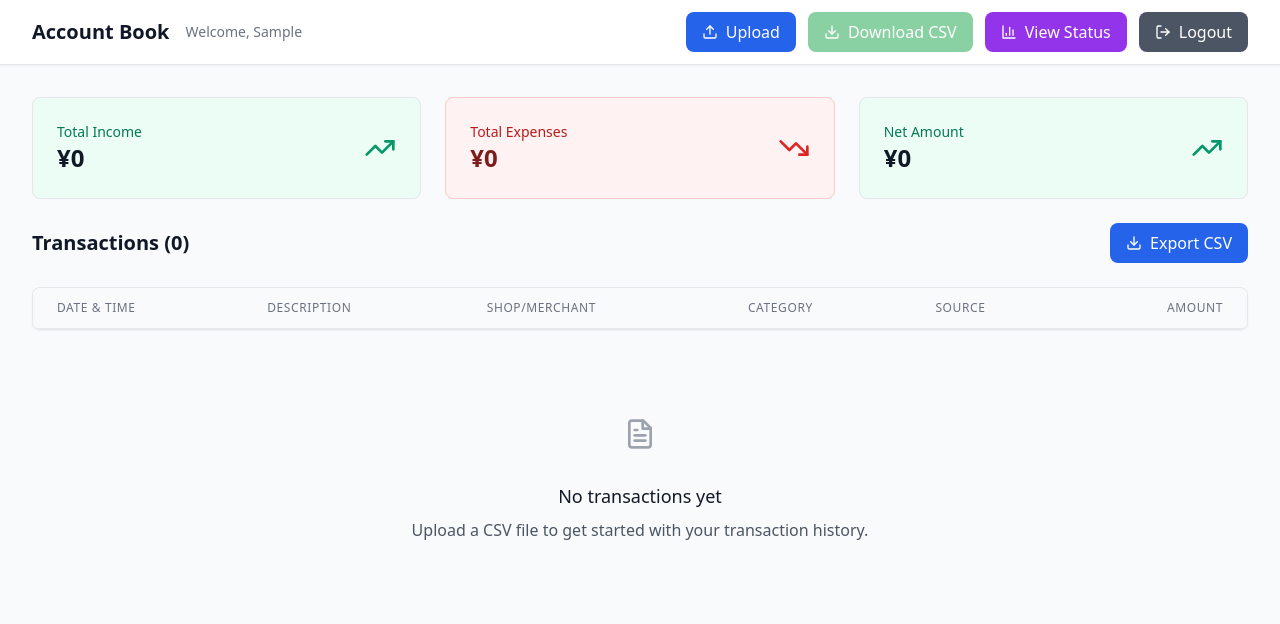
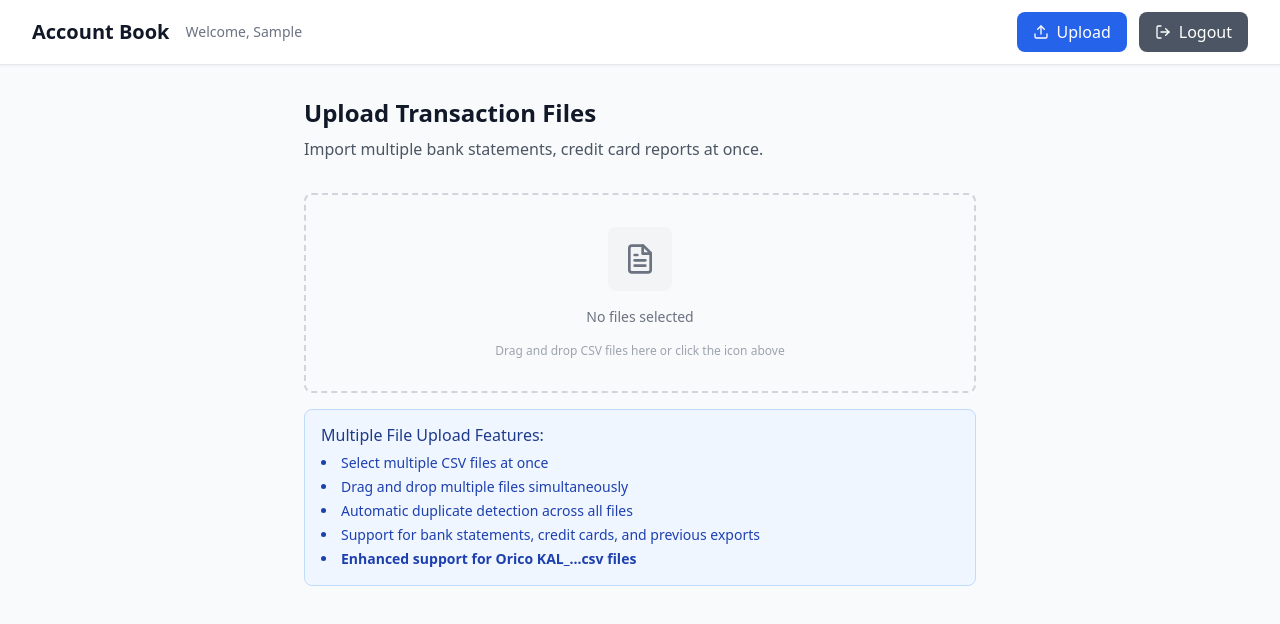
Before and after one commit to MasahiroOgawa/household_account_app, a React (Vite) app: page / in a window 1280 px wide. Both pictures are taken after typing "Sample", "Sample123" into the empty fields and a click on the button "Sign In". Shown: the top 624 px of the page. Built offline with nearby package versions, Linux system fonts and the light colour scheme.

Commit message:
add transactions page to see the detail of transaction.

```diff
--- a/src/components/Dashboard.tsx
+++ b/src/components/Dashboard.tsx
@@ -7,7 +7,7 @@ import { parseCSVFile } from '../utils/csvParser';
 import { detectAndMergeDuplicates } from '../utils/duplicateDetector';
 import { exportTransactionsToCSV } from '../utils/csvExporter';
 import { sortTransactionsByDateTime } from '../utils/transactionUtils';
-import { LogOut, Upload, Download, BarChart3 } from 'lucide-react';
+import { LogOut, Upload, Download, BarChart3, FileText } from 'lucide-react';
 
 interface DashboardProps {
   user: User;
@@ -20,7 +20,7 @@ export const Dashboard: React.FC<DashboardProps> = ({ user, onLogout }) => {
   const [transactions, setTransactions] = useState<Transaction[]>([]);
   const [isLoading, setIsLoading] = useState(false);
   const [error, setError] = useState<string | null>(null);
-  const [currentView, setCurrentView] = useState<ViewMode>('main');
+  const [currentView, setCurrentView] = useState<ViewMode>('upload'); // Start with upload, switch to main after data loaded
 
   const handleFileSelect = async (files: File[]) => {
     setIsLoading(true);
@@ -47,7 +47,7 @@ export const Dashboard: React.FC<DashboardProps> = ({ user, onLogout }) => {
       // Merge with existing transactions and detect duplicates
       const uniqueTransactions = detectAndMergeDuplicates([...transactions, ...allParsedTransactions]);
       setTransactions(uniqueTransactions);
-      setCurrentView('main');
+      setCurrentView('main'); // Always show transaction details after upload
 
       // Show success message
       const processedCount = allParsedTransactions.length;
@@ -92,6 +92,7 @@ export const Dashboard: React.FC<DashboardProps> = ({ user, onLogout }) => {
         );
       case 'status':
         return <StatusView transactions={transactions} />;
+      case 'main':
       default:
         return <TransactionTable transactions={transactions} onExport={handleExport} />;
     }
@@ -117,22 +118,33 @@ export const Dashboard: React.FC<DashboardProps> = ({ user, onLogout }) => {
                 Upload
               </button>
 
+              {transactions.length > 0 && (
                 <button
-                onClick={handleExport}
-                disabled={transactions.length === 0}
-                className="inline-flex items-center px-4 py-2 bg-green-600 text-white rounded-lg hover:bg-green-700 transition-colors disabled:opacity-50 disabled:cursor-not-allowed"
+                  onClick={() => setCurrentView('main')}
+                  className={`inline-flex items-center px-4 py-2 rounded-lg transition-colors ${
+                    currentView === 'main'
+                      ? 'bg-green-600 text-white hover:bg-green-700'
+                      : 'bg-gray-200 text-gray-700 hover:bg-gray-300'
+                  }`}
                 >
-                <Download className="w-4 h-4 mr-2" />
-                Download CSV
+                  <FileText className="w-4 h-4 mr-2" />
+                  Transactions
                 </button>
+              )}
 
+              {transactions.length > 0 && (
                 <button
                   onClick={() => setCurrentView('status')}
-                className="inline-flex items-center px-4 py-2 bg-purple-600 text-white rounded-lg hover:bg-purple-700 transition-colors"
+                  className={`inline-flex items-center px-4 py-2 rounded-lg transition-colors ${
+                    currentView === 'status'
+                      ? 'bg-purple-600 text-white hover:bg-purple-700'
+                      : 'bg-gray-200 text-gray-700 hover:bg-gray-300'
+                  }`}
                 >
                   <BarChart3 className="w-4 h-4 mr-2" />
-                View Status
+                  View Stats
                 </button>
+              )}
 
               <button
                 onClick={onLogout}
```
Lines whose indentation alone changed are shown as unchanged.
